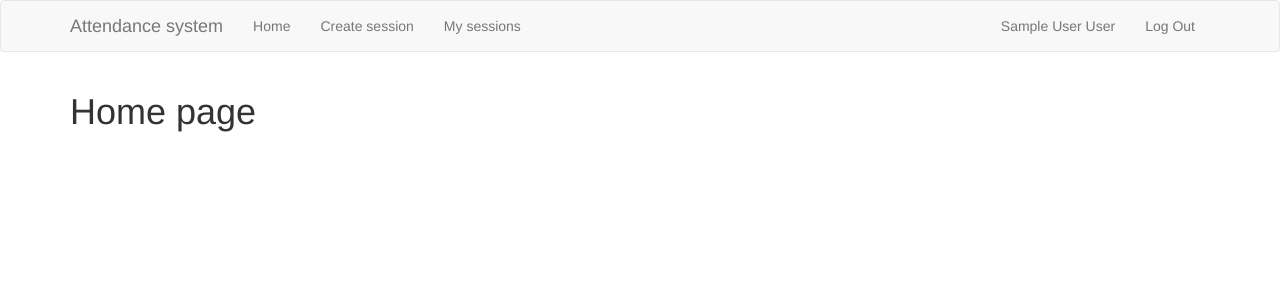
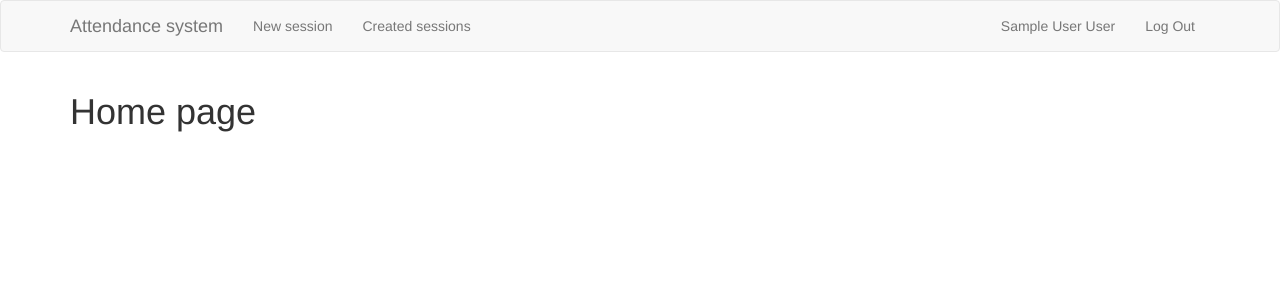
Before and after one commit to lenargum/Automated-Attendance-Monitoring-System, a Flask app: page / in a window 1280 px wide. Shown: the top 300 px of the page. Run offline with Flask 2, Linux system fonts and the light colour scheme; a user stored in the database is signed in; tables that the repository leaves empty hold one stand-in row (values such as "Sample post"); some libraries are stand-ins or nearby versions.

Commit message:
Templates fix

```diff
--- a/app/routes.py
+++ b/app/routes.py
@@ -41,13 +41,13 @@ def session_create():
     return render_template("session_create.html", form=form)
 
 
-@app.route("/my_sessions")
+@app.route("/created_sessions")
 @login_required
 def sessions_list():
     if not current_user.is_faculty:
         flash("Only faculty can manage session")
         return redirect("index")
-    return render_template("sessions_list.html")
+    return render_template("created_sessions_list.html")
 
 
 @app.route("/sessions/<st_id>")
--- a/app/templates/base.html
+++ b/app/templates/base.html
@@ -24,10 +24,9 @@
             </div>
             <div class="collapse navbar-collapse" id="navbar-collapse">
                 <ul class="nav navbar-nav">
-                    <li><a href="{{ url_for('index') }}">Home</a></li>
                     {% if not current_user.is_anonymus and current_user.is_faculty %}
-                    <li><a href="{{ url_for('session_create') }}">Create session</a></li>
-                    <li><a href="{{ url_for('sessions_list') }}">My sessions</a></li>
+                    <li><a href="{{ url_for('session_create') }}">New session</a></li>
+                    <li><a href="{{ url_for('sessions_list') }}">Created sessions</a></li>
                     {% endif %}
 {#                    <li><a href="{{ url_for('qr_code_generate') }}">QRcode generate</a></li>#}
                 </ul>
```
Also changed, not shown: app/templates/created_sessions_list.html (renamed from app/templates/sessions_list.html).
